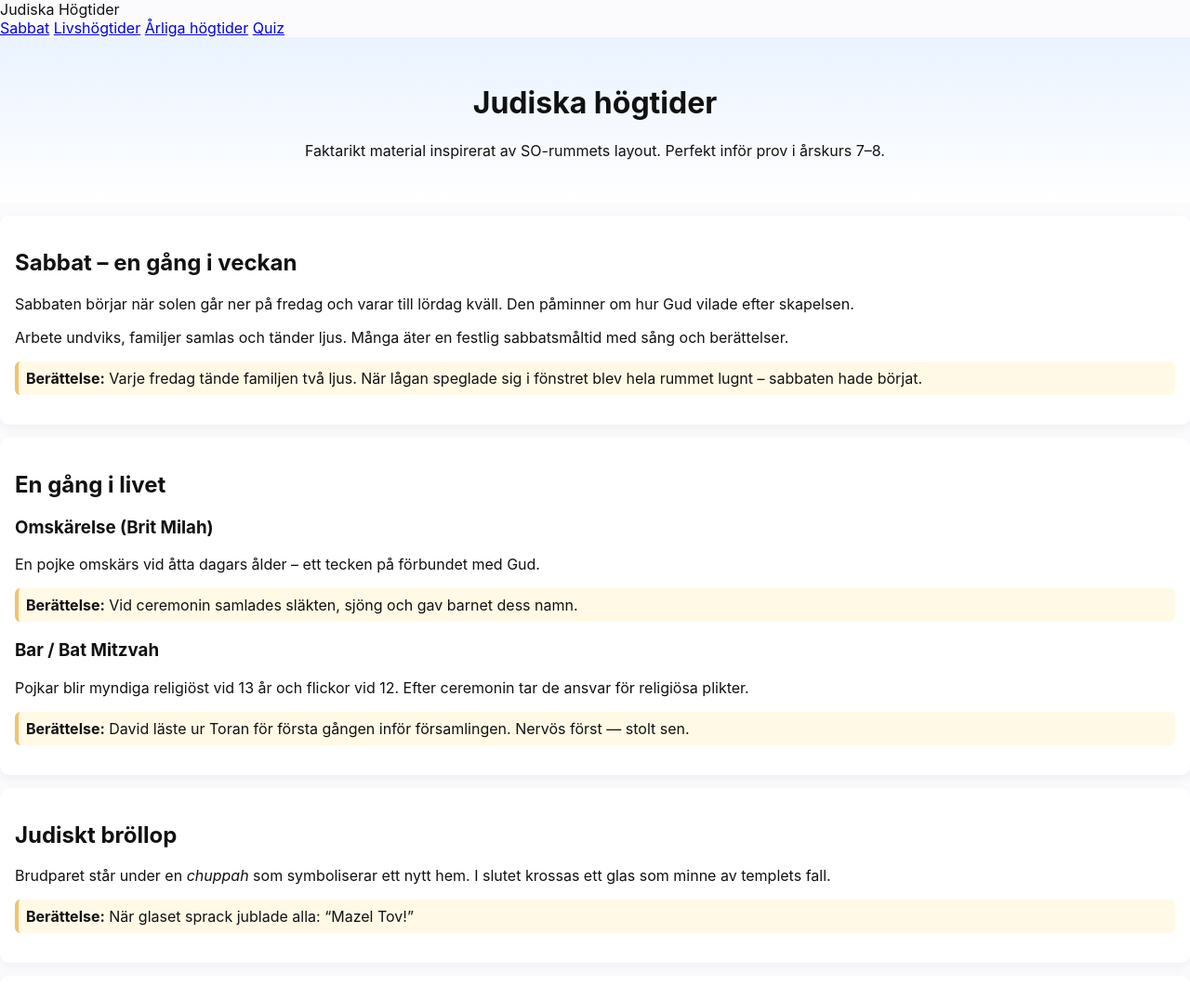
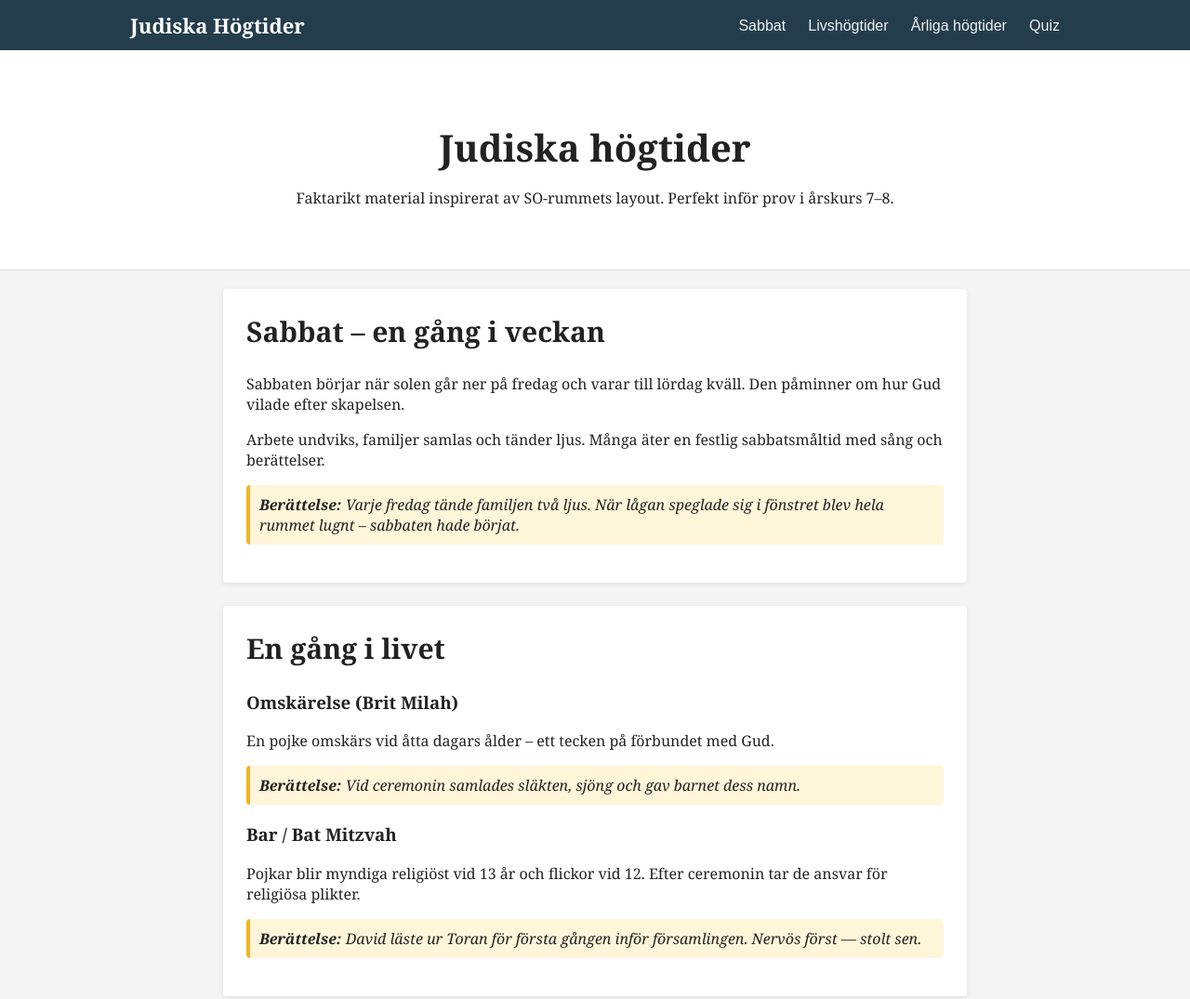
Before and after one commit to CakeLoverThe1AndOnly/Websites, a plain HTML site: page index.html in a window 1280 px wide. Shown: the top 1075 px of the page at 93% size. Drawn offline with Linux system fonts and the light colour scheme.

Commit message:
Update StyleSheet.css

```diff
--- a/StyleSheet.css
+++ b/StyleSheet.css
@@ -1,54 +1,105 @@
-:root {
-  --bg:#fbfbfd;
-  --accent:#16324f;
-  --card:#ffffff;
-  --muted:#555;
+body {
+  margin: 0;
+  background: #f4f4f4;
+  font-family: "Georgia", serif;
+  color: #222;
 }
 
-body {
-  font-family: Inter, Arial, sans-serif;
-  background: var(--bg);
-  margin: 0;
-  color: #111;
+/* Meny */
+.topnav {
+  background: #233d4d;
+  color: white;
+  padding: 12px 0;
 }
 
-.hero {
-  background: linear-gradient(#eaf3ff, #ffffff);
-  padding: 30px;
-  text-align: center;
+.nav-container {
+  max-width: 1000px;
+  margin: auto;
+  display: flex;
+  justify-content: space-between;
+  align-items: center;
 }
 
-.container {
-  max-width: 900px;
-  margin: auto;
-  padding: 16px;
+.logo {
+  font-size: 22px;
+  font-weight: bold;
 }
 
-section {
-  background: var(--card);
-  padding: 16px;
-  margin: 14px 0;
-  border-radius: 10px;
-  box-shadow: 0 4px 12px rgba(0,0,0,0.05);
+.links a {
+  margin-left: 20px;
+  color: #f0f0f0;
+  text-decoration: none;
+  font-family: Arial, sans-serif;
+}
+
+.links a:hover {
+  text-decoration: underline;
+}
+
+/* Header */
+.hero {
+  background: #ffffff;
+  padding: 50px 20px;
+  text-align: center;
+  border-bottom: 1px solid #ddd;
+}
+
+.hero h1 {
+  font-size: 40px;
+  margin-bottom: 10px;
+}
+
+/* Artikel-stil som SO-rummet */
+.content {
+  max-width: 800px;
+  margin: auto;
+  padding: 20px;
+}
+
+.article {
+  background: white;
+  padding: 25px;
+  margin-bottom: 25px;
+  border-radius: 4px;
+  box-shadow: 0 2px 6px rgba(0,0,0,0.08);
+}
+
+.article h2 {
+  margin-top: 0;
+  font-size: 30px;
 }
 
 .story {
-  background: #fff9e6;
-  padding: 8px;
-  border-left: 4px solid #f0c36d;
-  border-radius: 6px;
+  background: #fff5d9;
+  border-left: 4px solid #f0b429;
+  padding: 10px;
+  margin-top: 10px;
+  border-radius: 4px;
+  font-style: italic;
 }
 
+/* Quiz */
 button {
-  background: var(--accent);
-  color: #fff;
+  background: #233d4d;
+  color: white;
+  padding: 10px 18px;
   border: none;
-  padding: 10px 16px;
-  border-radius: 8px;
+  border-radius: 4px;
   cursor: pointer;
 }
 
+button:hover {
+  background: #1b2f3a;
+}
+
 #result {
-  margin-top: 12px;
+  margin-top: 15px;
+  font-size: 18px;
   font-weight: bold;
 }
+
+.footer {
+  text-align: center;
+  padding: 20px;
+  color: #555;
+}
```
